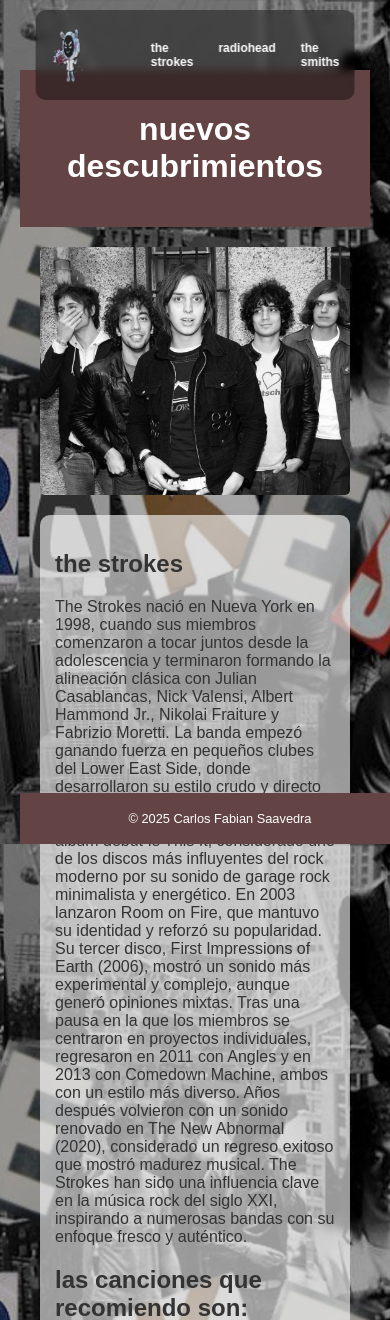
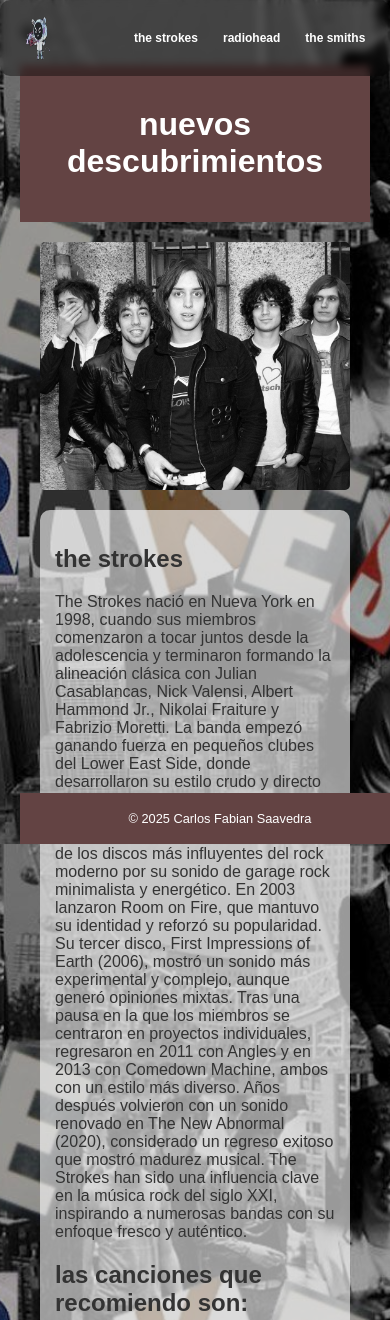
Before and after one commit to Fabiank777/Fabiank777.github.io, a PHP site: page / in a window 390 px wide. Shown: the top 1320 px of the page. Run offline with PHP 8.4, Linux system fonts and the light colour scheme.

Commit message:
Refactor CSS styles for header and navigation

```diff
--- a/proyecto.css
+++ b/proyecto.css
@@ -114,19 +114,18 @@
 @media (max-width: 768px) {
     nav {
          position: fixed;
-        top: 10px;
-        left: 50%;
-        transform: translateX(-50%);
-        right: auto;
+        top: 0;
+        left: 0;
+        right: 0;
+        transform: none;
         flex-direction: row;
-        justify-content: center;
+        justify-content: space-around;
         padding: 10px;
         gap: 10px;
-        border-radius: 10px;
     }
 
     nav img.logo {
-        width: 50px;
+        width: 40px;
     }
 
     .nav-links {
@@ -145,7 +144,7 @@
 @media (max-width: 768px) {
 
     body {
-        margin-top: 70px
+       margin-top: 65px
     }
     nav a {
         font-size: 0.9em;
```
